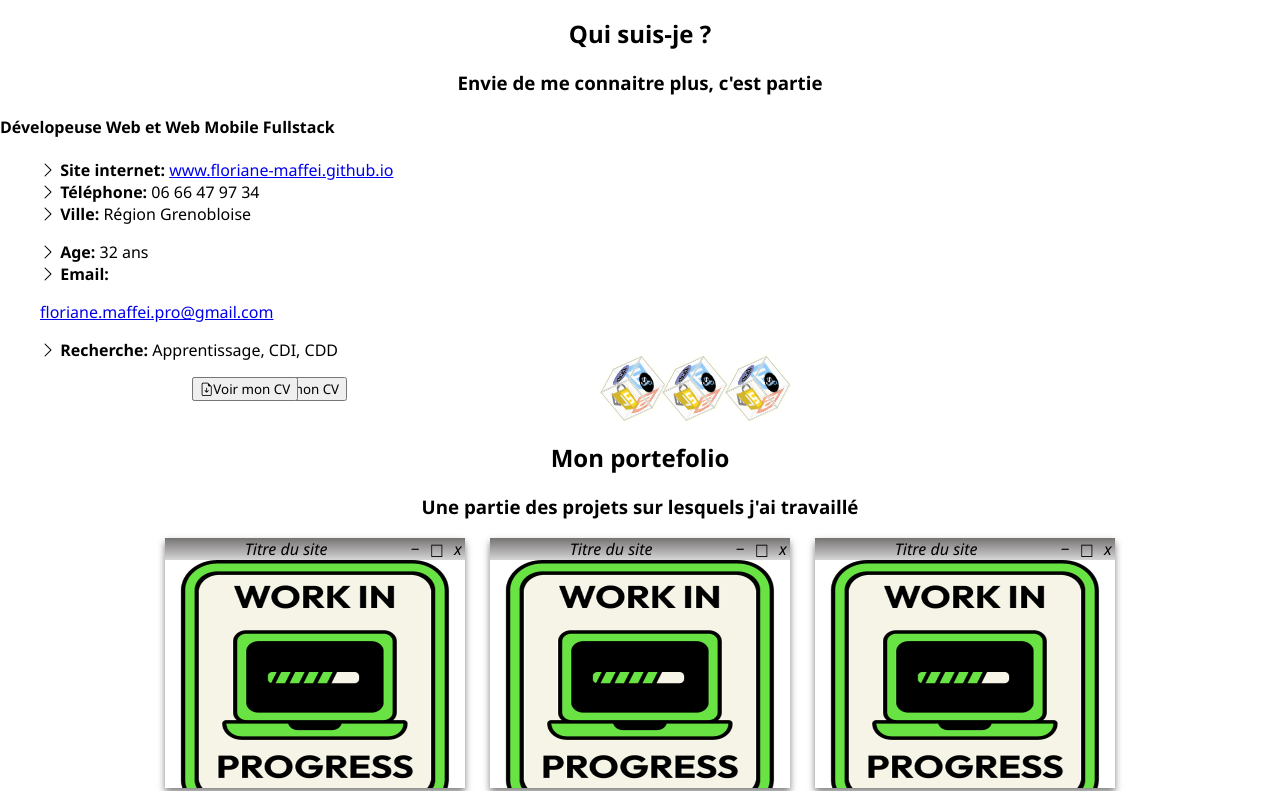
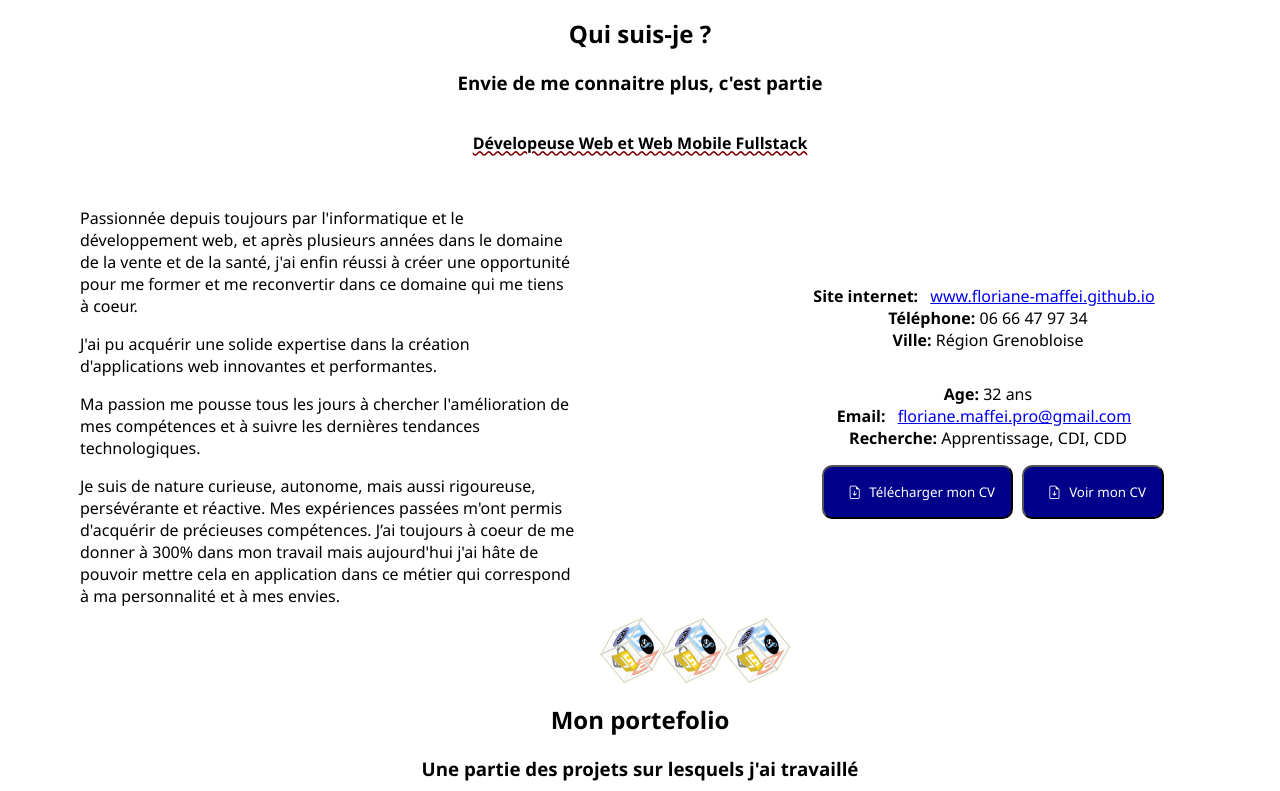
Before and after one commit to Floriane-MAFFEI/PorteFolio-Floriane-MAFFEI, a website: page index.html in a window 1280 px wide. Shown: the part 981-1772 px from the top of the page. Drawn offline with nearby package versions, Linux system fonts and the light colour scheme.

Commit message:
A-mon-Sujet section

```diff
--- a/assets/sass/a-mon-sujet.scss
+++ b/assets/sass/a-mon-sujet.scss
@@ -1,7 +1,80 @@
 ul li {
   list-style: none;
+  text-align: center;
+}
+
+h4 {
+  text-align: center;
+  padding: 1rem;
+  text-decoration: rgb(128, 0, 0) wavy underline;
 }
 
 .a-mon-sujet {
   margin: 0 0 3rem 0;
+
+  a {
+    margin: 0 0.5rem;
+  }
 }
+
+.CV {
+  height: 5rem;
+  display: flex;
+  justify-content: center;
+
+  a button {
+    cursor: pointer;
+    position: relative;
+    margin: auto;
+    background-color: darkblue;
+    color: white;
+    padding: 1rem;
+    border-radius: 10px;
+    &:hover {
+      background: linear-gradient(
+        135deg,
+        rgb(74 158 255) 0%,
+        rgb(58 116 221) 11%,
+        rgb(38 78 181) 24%
+      );
+      transition: all 0.5s cubic-bezier(0.8, 0.5, 0.2, 1.4);
+      font-weight: bold;
+    }
+    & i {
+      margin: 0.5rem;
+    }
+  }
+}
+
+.text {
+  margin: 0 5rem;
+  width: 50%;
+  overflow-wrap: break-word;
+  word-wrap: break-word;
+}
+
+.flex-group {
+  display: flex;
+  flex-direction: row-reverse;
+}
+
+.flex {
+  display: flex;
+  flex-direction: column;
+  width: 50%;
+  justify-content: center;
+  margin: 0 5%;
+}
+
+@media screen and (max-width: 800px) {
+  .flex-group {
+    flex-direction: column;
+  }
+
+  .flex,
+  .text {
+    width: 100%;
+    margin: 0 5%;
+    max-width: 90%;
+  }
+}
--- a/index.html
+++ b/index.html
@@ -200,33 +200,58 @@
         <h3>Envie de me connaitre plus, c'est partie </h3>
 
         <h4>Dévelopeuse Web et Web Mobile Fullstack</h4>
+        <div class="flex-group">
+          <div class="flex">
         <div>
           <ul>
-              <li><i class="bi bi-chevron-right"></i> <strong>Site internet:</strong> <span><a
+              <li> <strong>Site internet:</strong> <span><a
                       href="www.floriane-maffei.github.io">www.floriane-maffei.github.io</a></span></li>
-              <li><i class="bi bi-chevron-right"></i> <strong>Téléphone:</strong> <span>06 66 47 97 34</span></li>
-              <li><i class="bi bi-chevron-right"></i> <strong>Ville:</strong> <span>Région Grenobloise</span></li>
+              <li> <strong>Téléphone:</strong> <span>06 66 47 97 34</span></li>
+              <li> <strong>Ville:</strong> <span>Région Grenobloise</span></li>
           </ul>
       </div>
       <div>
           <ul>
-              <li><i class="bi bi-chevron-right"></i> <strong>Age:</strong> <span>32 ans</span></li>
-              <li><i class="bi bi-chevron-right"></i> <strong>Email:</strong>
+              <li> <strong>Age:</strong> <span>32 ans</span></li>
+              <li> <strong>Email:</strong>
                   <span><a href="mailto:floriane.maffei.pro@gmail.com" target="_blank"
-                           rel="nofollow noopener noreferrer"><p>floriane.maffei.pro@gmail.com</p></a></span>
+                          rel="nofollow noopener noreferrer">floriane.maffei.pro@gmail.com</a></span>
               </li>
-              <li><i class="bi bi-chevron-right"></i> <strong>Recherche:</strong> <span>Apprentissage, CDI,
+              <li> <strong>Recherche:</strong> <span>Apprentissage, CDI,
         CDD</span>
               </li>
           </ul>
       </div>
-      <p class="CV">
-        <a href="#" download="CV_MAFFEI-Floriane-DWWM.pdf"
-           class="nav-link scrollto"><button type="button" class="btn btn-outline-primary">
-            <i class="bi bi-file-earmark-arrow-down"></i>Télécharger mon CV</button></a>
-        <a href="#" class="nav-link scrollto"><button type="button"
-                                                                                         class="btn btn-outline-primary"><i class="bi bi-file-earmark-arrow-down"></i>Voir mon CV</button></a>
-    </p>
+      <div  class="CV">
+        <a href="#" download="CV_MAFFEI-Floriane-DWWM.pdf">
+          <button type="button"><i class="bi bi-file-earmark-arrow-down"></i>Télécharger mon CV</button>
+          </a>
+        <a href="#">
+          <button type="button"><i class="bi bi-file-earmark-arrow-down"></i>Voir mon CV</button>
+        </a>
+    </div>
+    </div>
+
+      <div class="text">
+        <p>
+          Passionnée depuis toujours par l'informatique et le développement web, et après plusieurs années dans le domaine de la vente et de la santé, j'ai enfin réussi à créer une opportunité pour me former et me reconvertir dans ce domaine qui me tiens à coeur.
+        </p>
+
+        <p>
+          J'ai pu acquérir une solide expertise dans la création d'applications web innovantes et performantes.
+        </p>
+
+        <p>
+          Ma passion me pousse tous les jours à chercher l'amélioration de mes compétences et à suivre les dernières tendances technologiques.
+        </p>
+        <p>
+          Je suis de nature curieuse, autonome, mais aussi rigoureuse, persévérante et réactive.
+          Mes expériences passées m'ont permis d'acquérir de précieuses compétences.
+          J’ai toujours à coeur de me donner à 300% dans mon travail mais aujourd'hui j'ai hâte de pouvoir mettre cela en application dans ce métier qui correspond à ma personnalité et à mes envies.
+        </p>
+      </div>
+      </div>
+
 
     </section>
 
```
Also changed, not shown: assets/css/style.css, 1 other file.
